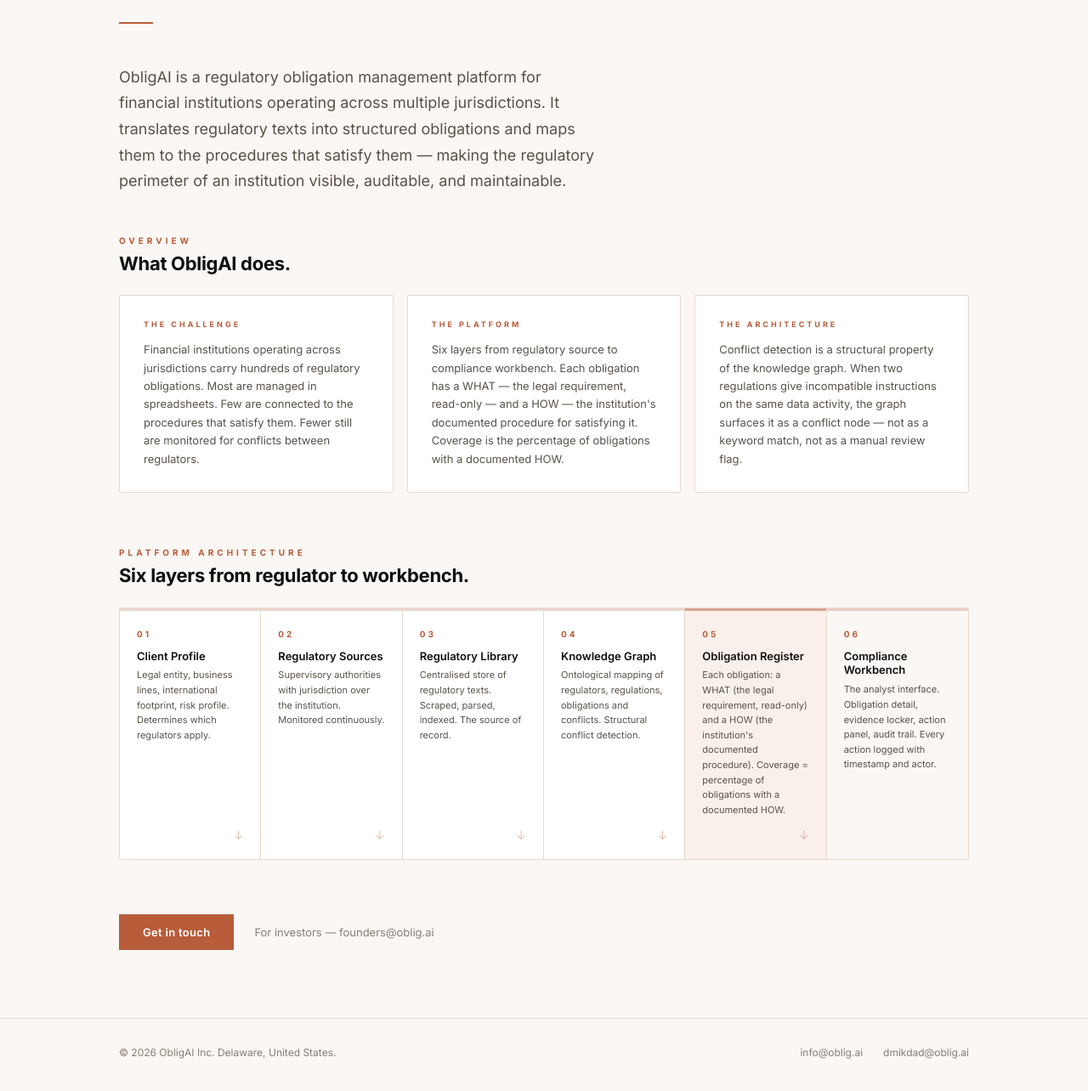
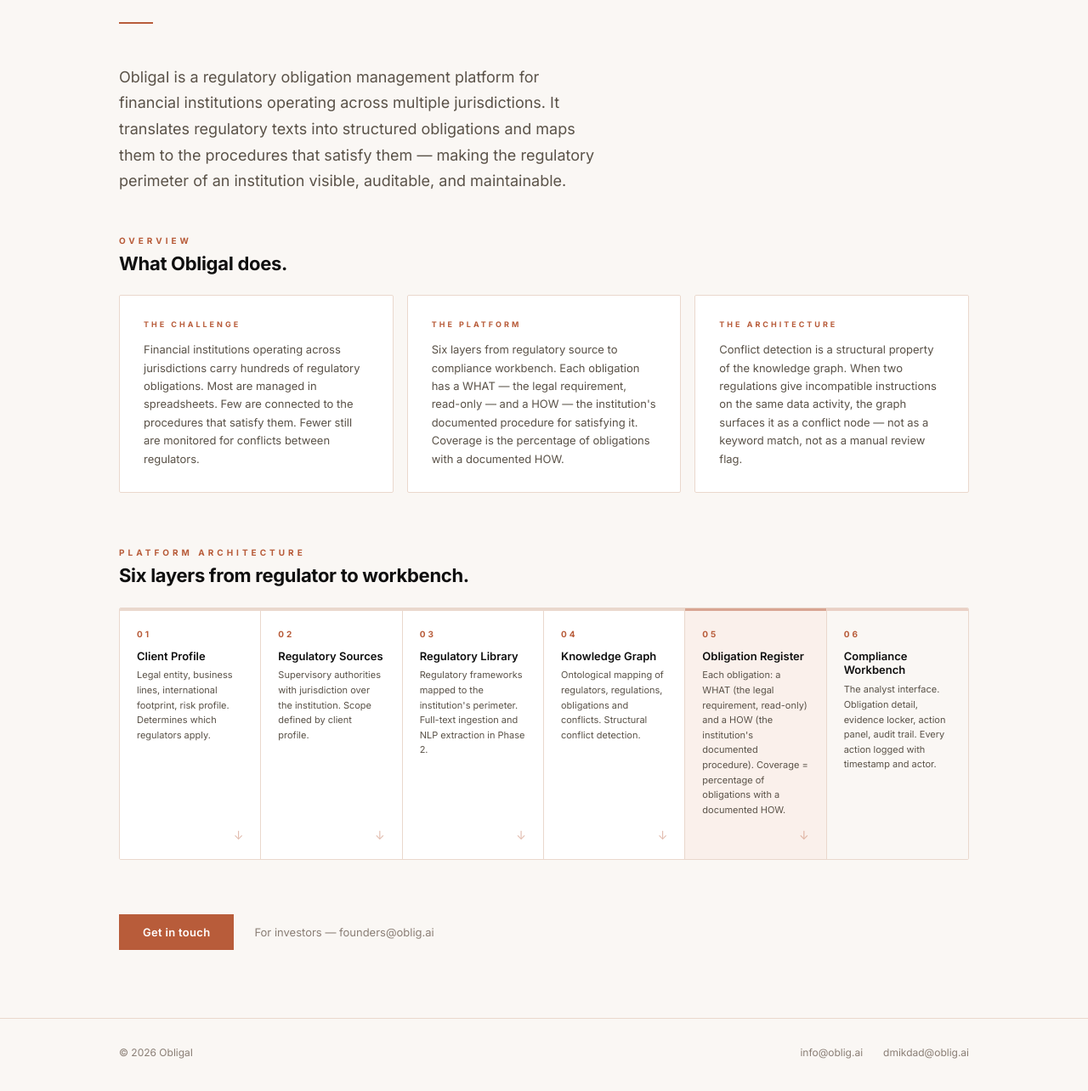
Before and after one commit to dirardm/oblig-ai-web, a plain HTML site: page index.html in a window 1280 px wide. Shown: the part 436-1720 px from the top of the page at 85% size. Drawn offline with Linux system fonts and the light colour scheme.

Commit message:
fix: name spelling, Layer 02/03 copy, footer entity claim

```diff
--- a/index.html
+++ b/index.html
@@ -3,9 +3,9 @@
 <head>
   <meta charset="UTF-8">
   <meta name="viewport" content="width=device-width, initial-scale=1.0">
-  <title>ObligAI — Regulatory Obligation Management</title>
-  <meta name="description" content="ObligAI is a regulatory obligation management platform that helps financial institutions identify, structure and monitor their regulatory requirements across multiple jurisdictions.">
-  <meta property="og:title" content="ObligAI">
+  <title>ObligaI — Regulatory Obligation Management</title>
+  <meta name="description" content="ObligaI is a regulatory obligation management platform that helps financial institutions identify, structure and monitor their regulatory requirements across multiple jurisdictions.">
+  <meta property="og:title" content="ObligaI">
   <meta property="og:description" content="Regulatory obligation management for financial institutions.">
   <meta property="og:url" content="https://oblig.ai">
   <link rel="preconnect" href="https://fonts.googleapis.com">
@@ -380,7 +380,7 @@
     <nav>
       <a href="/" class="wordmark">
         <span class="mark">
-          <svg xmlns="http://www.w3.org/2000/svg" viewBox="0 0 200 120" width="48" height="29" aria-label="ObligAI mark">
+          <svg xmlns="http://www.w3.org/2000/svg" viewBox="0 0 200 120" width="48" height="29" aria-label="ObligaI mark">
             <polygon points="20,92 100,28 156,92" fill="#B85C3A" fill-opacity="0.10" stroke="none"/>
             <line x1="60" y1="92" x2="120" y2="52" stroke="#B85C3A" stroke-width="3" stroke-linecap="square" stroke-opacity="0.42"/>
             <line x1="120" y1="52" x2="180" y2="92" stroke="#B85C3A" stroke-width="3" stroke-linecap="square" stroke-opacity="0.42"/>
@@ -404,12 +404,12 @@
       <div class="accent-line"></div>
 
       <p class="hero-body">
-        ObligAI is a regulatory obligation management platform for financial institutions operating across multiple jurisdictions. It translates regulatory texts into structured obligations and maps them to the procedures that satisfy them — making the regulatory perimeter of an institution visible, auditable, and maintainable.
+        ObligaI is a regulatory obligation management platform for financial institutions operating across multiple jurisdictions. It translates regulatory texts into structured obligations and maps them to the procedures that satisfy them — making the regulatory perimeter of an institution visible, auditable, and maintainable.
       </p>
 
       <div class="section-header">
         <p class="eyebrow">Overview</p>
-        <h2 class="section-title">What ObligAI does.</h2>
+        <h2 class="section-title">What ObligaI does.</h2>
       </div>
 
       <div class="cards">
@@ -446,7 +446,7 @@
             <div class="layer-number">02</div>
             <div class="layer-content">
               <div class="layer-name">Regulatory Sources</div>
-              <div class="layer-desc">Supervisory authorities with jurisdiction over the institution. Monitored continuously.</div>
+              <div class="layer-desc">Supervisory authorities with jurisdiction over the institution. Scope defined by client profile.</div>
             </div>
             <div class="layer-arrow">↓</div>
           </div>
@@ -454,7 +454,7 @@
             <div class="layer-number">03</div>
             <div class="layer-content">
               <div class="layer-name">Regulatory Library</div>
-              <div class="layer-desc">Centralised store of regulatory texts. Scraped, parsed, indexed. The source of record.</div>
+              <div class="layer-desc">Regulatory frameworks mapped to the institution's perimeter. Full-text ingestion and NLP extraction in Phase 2.</div>
             </div>
             <div class="layer-arrow">↓</div>
           </div>
@@ -494,7 +494,7 @@
   <footer>
     <div class="container">
       <div class="footer-inner">
-        <p class="footer-copy">© 2026 ObligAI Inc. Delaware, United States.</p>
+        <p class="footer-copy">© 2026 ObligaI</p>
         <div class="footer-links">
           <a href="mailto:info@oblig.ai">info@oblig.ai</a>
           <a href="mailto:dmikdad@oblig.ai">dmikdad@oblig.ai</a>
```
